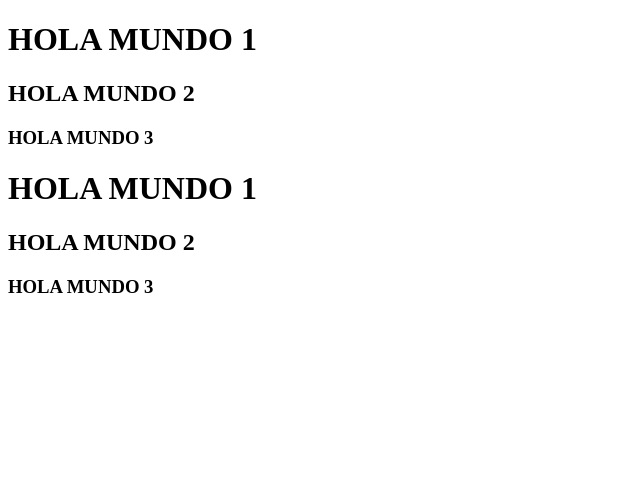
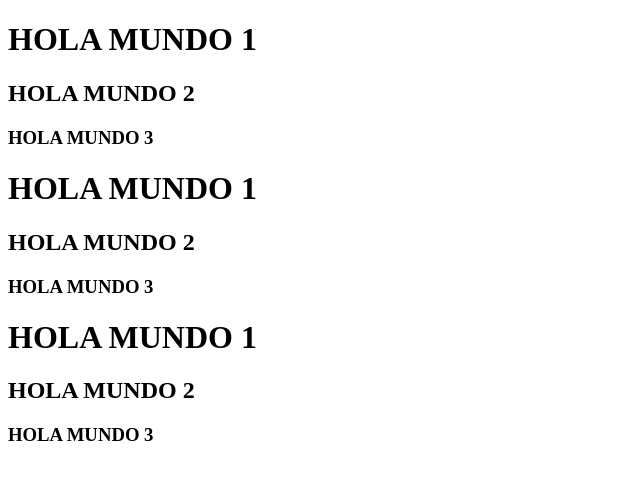
Before and after one commit to AndresPalmezanoG/prueba_git2022_1, a plain HTML site: page index.html in a window 1280 px wide. Shown: the whole page, without its empty margins (0-640 px from the left). Drawn offline with Linux system fonts and the light colour scheme.

Commit message:
Quinto Commit

```diff
--- a/index.html
+++ b/index.html
@@ -14,6 +14,9 @@
         <h1>HOLA MUNDO 1</h1>
         <h2>HOLA MUNDO 2</h2>
         <h3>HOLA MUNDO 3</h3>
+        <h1>HOLA MUNDO 1</h1>
+        <h2>HOLA MUNDO 2</h2>
+        <h3>HOLA MUNDO 3</h3>
     </div>
 </body>
 </html>
```
